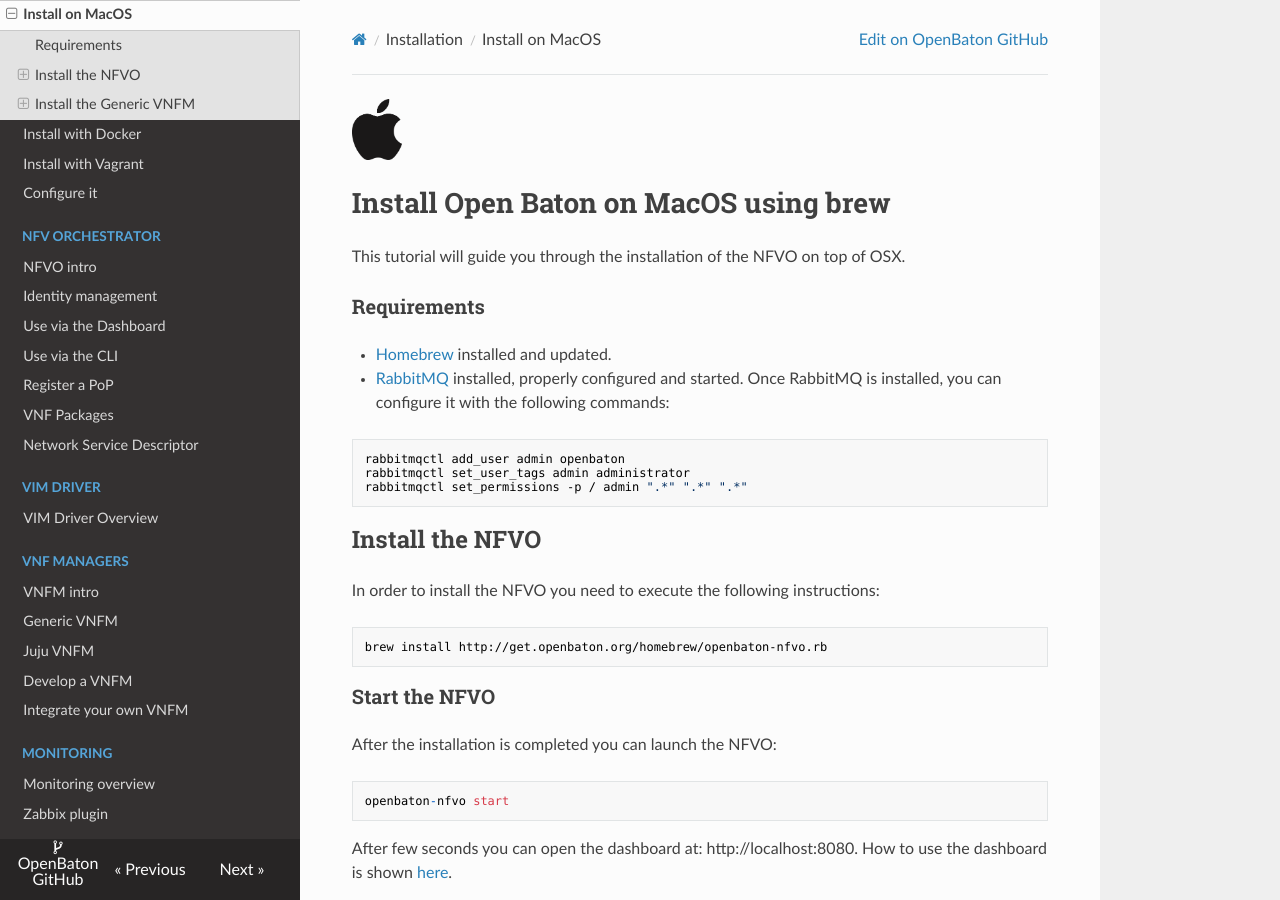
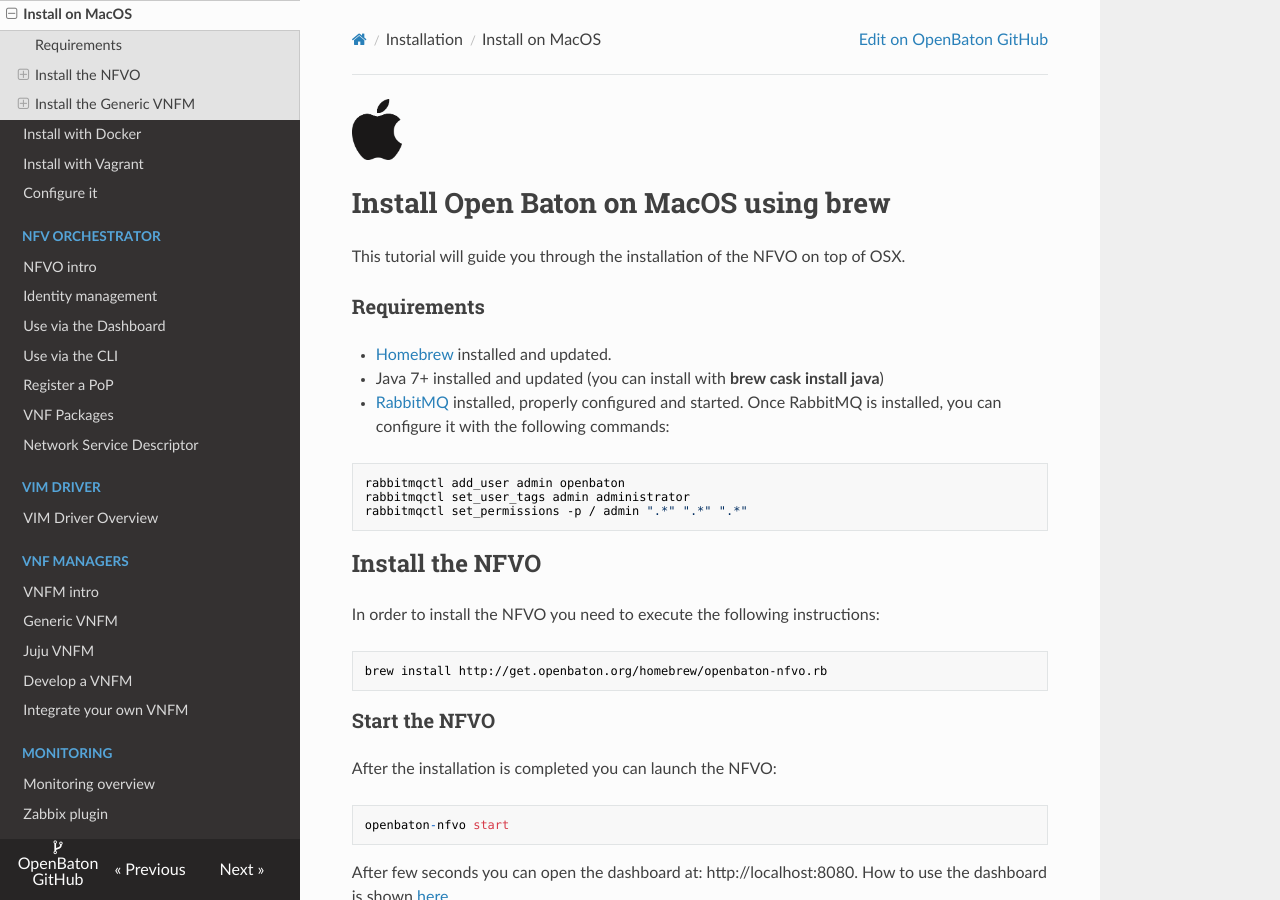
Before and after one commit to openbaton/docs, an MkDocs documentation site: the page built from docs/nfvo-installation-mac.md, in a window 1280 px wide and 900 px high. Built offline with MkDocs 1.6.1, drawn with Linux system fonts in a browser that asks for light colours; nearby versions of some CDN libraries; old or Windows-style settings are respelled for this version of MkDocs.

Commit message:
imp: add java 7 requirement

````diff
--- a/docs/nfvo-installation-mac.md
+++ b/docs/nfvo-installation-mac.md
@@ -7,6 +7,7 @@
 ### Requirements
 
 - [Homebrew][homebrew-website] installed and updated.
+- Java 7+ installed and updated (you can install with **brew cask install java**)
 - [RabbitMQ][rabbitmq-website] installed, properly configured and started. Once RabbitMQ is installed, you can configure it with the following commands:
 ```
 rabbitmqctl add_user admin openbaton
````
